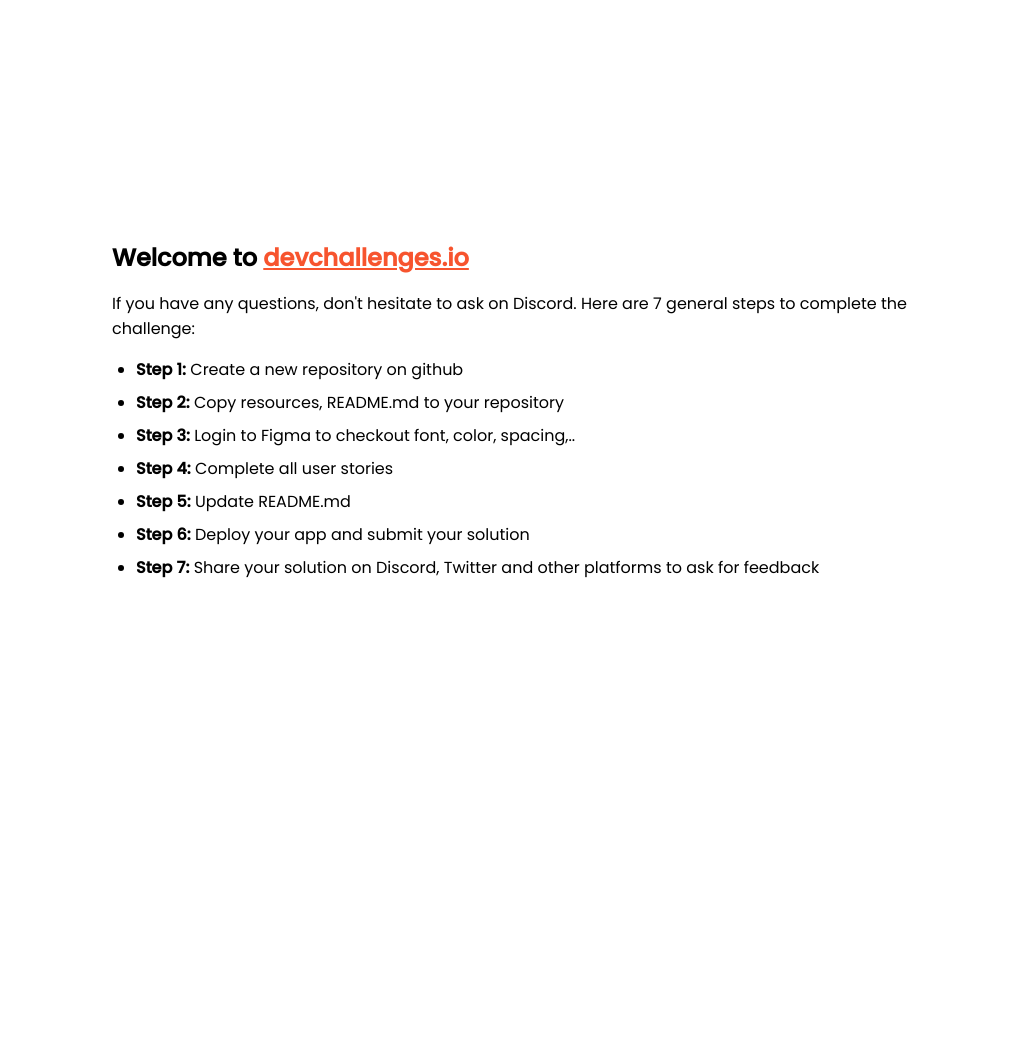
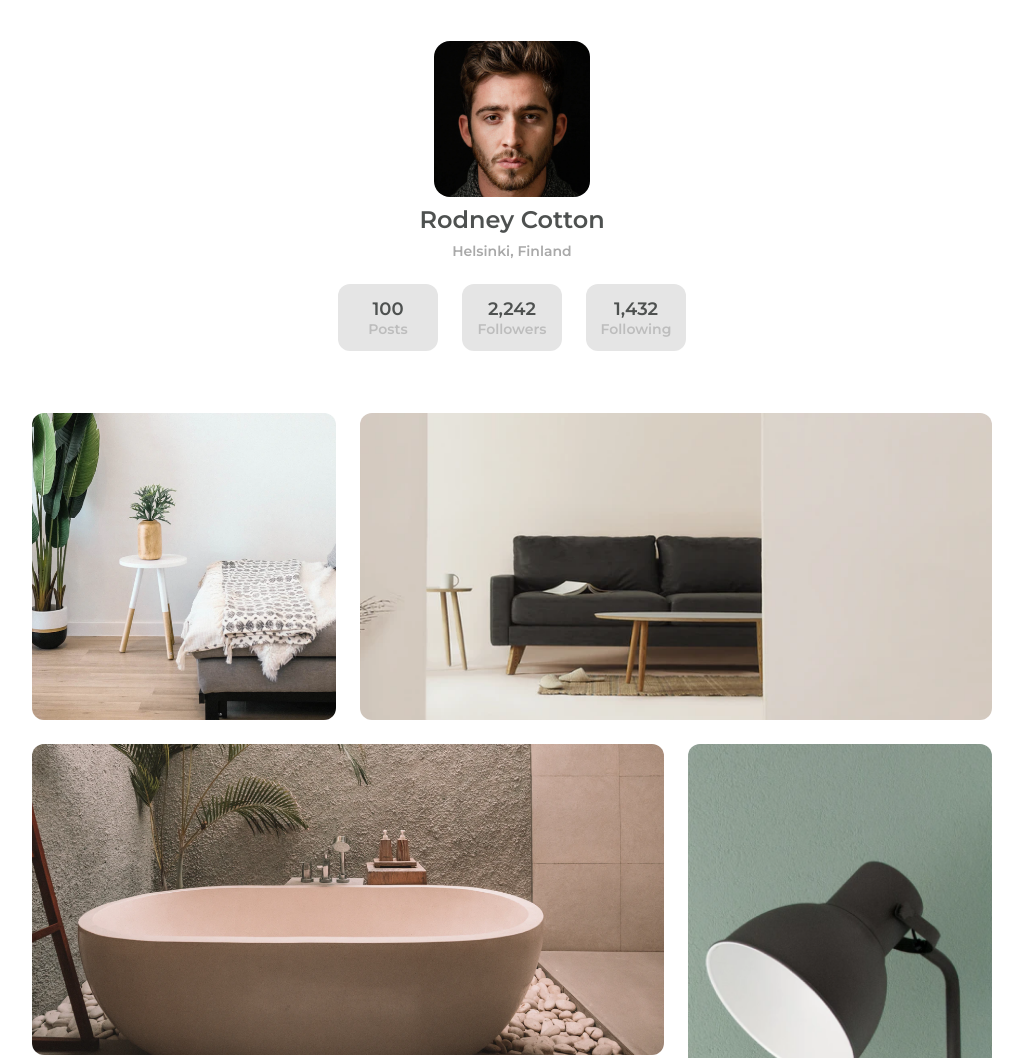
Before and after one commit to Wiktor124/devchallenges1, a plain HTML site: page index.html in a window 1280 px wide. Shown: the top 1058 px of the page, without its empty margins (128-1151 px from the left). Before the commit the page ends 800 px from the top, so only its background shows below. Drawn offline with Linux system fonts and the light colour scheme.

Commit message:
new properties

```diff
--- /dev/null
+++ b/css/style.css
@@ -0,0 +1,172 @@
+@import url('https://fonts.googleapis.com/css2?family=Montserrat:wght@600&display=swap');
+
+* {
+  box-sizing: border-box;
+  padding: 0;
+  margin: 0;
+}
+
+body {
+  font-family: 'Montserrat', sans-serif;
+  min-width: 350px;
+}
+
+.header,
+.main-container {
+  width: 100%;
+  max-width: 1440px;
+}
+
+.profile-container {
+  width: fit-content;
+  height: fit-content;
+  padding-bottom: 24px;
+  margin: 41px auto 0;
+}
+
+.profile {
+  display: flex;
+  flex-direction: column;
+  justify-content: center;
+  align-items: center;
+  gap: 8px;
+}
+
+.profile h1 {
+  font-weight: 600;
+  font-size: 14px;
+  color: #4e5150;
+}
+
+.profile p {
+  font-weight: 600;
+  font-size: 10px;
+  color: #a9a9a9;
+}
+
+.profile-photo {
+  width: 102px;
+  height: 102px;
+  border-radius: 16px;
+  margin: 0 auto;
+}
+.static-bar {
+  display: flex;
+  gap: 13px;
+  width: fit-content;
+  margin: 0 auto;
+}
+
+.statics {
+  display: flex;
+  flex-direction: column;
+  grid-area: 5px;
+  justify-content: center;
+  width: 78px;
+  height: 52px;
+  border-radius: 12px;
+  background-color: #e5e5e5;
+  text-align: center;
+}
+
+.statics h2,
+p {
+  font-weight: 600;
+  font-size: 12px;
+  color: #4e5150;
+}
+
+.statics p {
+  color: #bdbdbd;
+}
+
+.gallery-container {
+  display: grid;
+  grid-template-columns: repeat(3, 1fr);
+  grid-auto-rows: auto;
+  gap: 13px;
+  grid-template-areas:
+    "img1 img2 img2"
+    "img3 img3 img4"
+    "img5 img6 img4";
+  max-width: 350px;
+  min-width: 350px;
+  padding: 0 20px;
+  margin: 40px auto;
+}
+
+.img {
+  width: 100%;
+  height: 100%;
+  border-radius: 12px;
+  object-fit: cover;
+}
+
+.gallery-img1 {
+  grid-area: img1;
+}
+.gallery-img2 {
+  grid-area: img2;
+}
+
+.gallery-img3 {
+  grid-area: img3;
+}
+
+.gallery-img4 {
+  grid-area: img4;
+}
+
+.gallery-img5 {
+  grid-area: img5;
+}
+
+.gallery-img6 {
+  grid-area: img6;
+}
+
+@media (min-width: 600px) {
+  .profile-container {
+    margin: 41px auto 0;
+  }
+
+  .profile {
+    gap: 8px;
+  }
+
+  .profile h1 {
+    font-size: 24px;
+  }
+
+  .profile p {
+    font-size: 14px;
+  }
+
+  .profile-photo {
+    width: 156px;
+    height: 156px;
+    margin: 0 auto;
+  }
+  .static-bar {
+    gap: 24px;
+  }
+
+  .statics {
+    width: 100px;
+    height: 67px;
+  }
+
+  .statics h2 {
+    font-size: 18px;
+  }
+
+  .statics p {
+    font-size: 14px;
+  }
+
+  .gallery-container {
+    gap: 24px;
+    max-width: 1000px;
+    margin: 62px auto;
+  }
+}
--- a/index.html
+++ b/index.html
@@ -1,95 +1,69 @@
 <!DOCTYPE html>
 <html lang="en">
   <head>
-    <meta charset="utf-8" />
-    <meta
-      name="viewport"
-      content="width=device-width, initial-scale=1,
-  maximum-scale=5"
-    />
-
-    <link rel="icon" href="devchallenges.png" />
-
-    <link
-      rel="shortcut icon"
-      type="image/x-icon"
-      href="https://devchallenges.io/"
-    />
-
-    <link
-      href="https://fonts.googleapis.com/css2?family=Poppins:wght@400;500&display=swap"
-      rel="stylesheet"
-    />
-
-    <title>Devchallenges</title>
-
-    <style>
-      body {
-        font-family: "Poppins", sans-serif;
-      }
-
-      ul {
-        padding-left: 24px;
-      }
-
-      li {
-        margin-bottom: 8px;
-      }
-
-      .welcome {
-        max-width: 800px;
-        margin: 0 auto;
-      }
-
-      .welcome-text {
-        margin-top: 30vh;
-        font-weight: 500;
-      }
-
-      .welcome-text p {
-        font-size: 1rem;
-        font-weight: 400;
-      }
-
-      .welcome-text h1 {
-        font-size: 1.5rem;
-      }
-
-      .welcome-text a {
-        color: #f7542e;
-      }
-    </style>
+    <meta charset="UTF-8" />
+    <meta http-equiv="X-UA-Compatible" content="IE=edge" />
+    <meta name="viewport" content="width=device-width, initial-scale=1.0" />
+    <title>Responsive challenge</title>
+    <link rel="stylesheet" href="./css/style.css" />
   </head>
   <body>
-    <div class="welcome">
-      <div class="welcome-text">
-        <h1>
-          Welcome to
-          <a href="https://devchallenges.io/" target="_blank"
-            >devchallenges.io</a
-          >
-        </h1>
+    <header class="header">
+      <section class="profile-container">
+        <div class="profile">
+          <img
+            class="profile-photo"
+            src="./assets/img/profilePhoto.png"
+            alt=""
+          />
+          <h1>Rodney Cotton</h1>
+          <p>Helsinki, Finland</p>
+        </div>
+      </section>
 
-        <p>
-          If you have any questions, don't hesitate to ask on Discord. Here are
-          7 general steps to complete the challenge:
-        </p>
+    </header>
+    <main class="main-container">
+      <section class="static-bar">
+        <div class="statics">
+          <h2>100</h2>
+          <p>Posts</p>
+        </div>
+        <div class="statics">
+          <h2>2,242</h2>
+          <p>Followers</p>
+        </div>
+        <div class="statics">
+          <h2>1,432</h2>
+          <p>Following</p>
+        </div>
+      </section>
+
+      <!-- Gallery -->
+      <div class="gallery-container">
+        <figure class="gallery-img gallery-img1">
+          <img class="img" src="./assets/img/photo1.png" alt="" />
+        </figure>
+
+        <figure class="gallery-img gallery-img2">
+          <img class="img" src="./assets/img/photo2.png" alt="" />
+        </figure>
+
+        <figure class="gallery-img gallery-img3">
+          <img class="img" src="./assets/img/photo3.png" alt="" />
+        </figure>
+
+        <figure class="gallery-img gallery-img4">
+          <img class="img" src="./assets/img/photo4.png" alt="" />
+        </figure>
+
+        <figure class="gallery-img gallery-img5">
+          <img class="img" src="./assets/img/photo5.png" alt="" />
+        </figure>
+
+        <figure class="gallery-img gallery-img6">
+          <img class="img" src="./assets/img/photo6.png" alt="" />
+        </figure>
       </div>
-
-      <ul>
-        <li><b>Step 1:</b> Create a new repository on github</li>
-        <li><b>Step 2:</b> Copy resources, README.md to your repository</li>
-        <li>
-          <b>Step 3:</b> Login to Figma to checkout font, color, spacing,..
-        </li>
-        <li><b>Step 4:</b> Complete all user stories</li>
-        <li><b>Step 5:</b> Update README.md</li>
-        <li><b>Step 6:</b> Deploy your app and submit your solution</li>
-        <li>
-          <b>Step 7:</b> Share your solution on Discord, Twitter and other
-          platforms to ask for feedback
-        </li>
-      </ul>
-    </div>
+    </main>
   </body>
 </html>
```
Also changed, not shown: assets/img/devchallenges.png (renamed from devchallenges.png), assets/img/photo1.png (renamed from photo1.png), assets/img/photo2.png (renamed from photo2.png), assets/img/photo3.png (renamed from photo3.png), assets/img/photo4.png (renamed from photo_4.png), assets/img/photo5.png (renamed from photo6.png), assets/img/photo6.png (renamed from photo5.png), assets/img/profilePhoto.png (renamed from profilePhoto.png).
